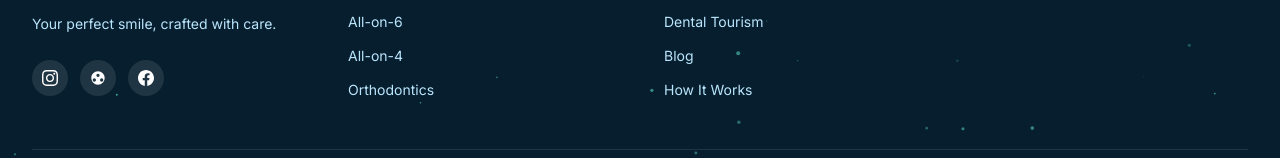
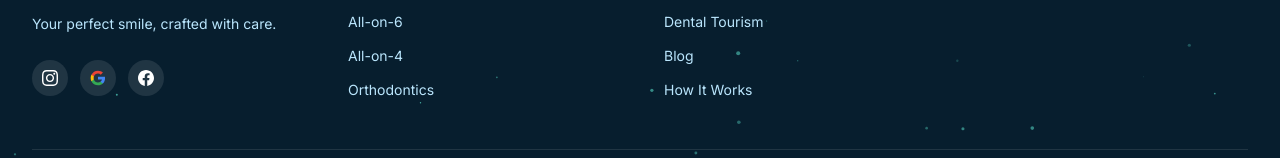
Before and after one commit to ardit2701/dental-albania, a Next.js app: page /en/before-after in a window 1280 px wide. Shown: the part 1261-1419 px from the top of the page. Built offline with nearby package versions, Linux system fonts and the light colour scheme.

Commit message:
Replace TripAdvisor with Google Reviews link in footer

```diff
--- a/src/components/layout/Footer.tsx
+++ b/src/components/layout/Footer.tsx
@@ -55,14 +55,17 @@ export default async function Footer({ locale }: FooterProps) {
                 </svg>
               </a>
               <a
-                href="https://www.tripadvisor.com"
+                href="https://www.google.com/maps/place/Maxillodent.al+by+Arlind+Myftari/@41.3348619,19.8156074,762m/data=!3m2!1e3!4b1!4m6!3m5!1s0x13503195940a8843:0x1fcca5530d50ae8f!8m2!3d41.3348579!4d19.818177!16s%2Fg%2F11z_7xybs_?entry=ttu"
                 target="_blank"
                 rel="noopener noreferrer"
-                className="w-9 h-9 rounded-full bg-white/10 hover:bg-[#00aa6c] flex items-center justify-center transition-colors"
-                aria-label="TripAdvisor"
+                className="w-9 h-9 rounded-full bg-white/10 hover:bg-[#4285F4] flex items-center justify-center transition-colors"
+                aria-label="Google Reviews"
               >
                 <svg className="w-4 h-4" viewBox="0 0 24 24" fill="currentColor">
-                  <path d="M12 2C6.477 2 2 6.477 2 12s4.477 10 10 10 10-4.477 10-10S17.523 2 12 2zm0 3.5a2.5 2.5 0 110 5 2.5 2.5 0 010-5zm-5.5 7a2.5 2.5 0 110 5 2.5 2.5 0 010-5zm11 0a2.5 2.5 0 110 5 2.5 2.5 0 010-5zm-5.5 1.5a1 1 0 100 2 1 1 0 000-2z"/>
+                  <path d="M22.56 12.25c0-.78-.07-1.53-.2-2.25H12v4.26h5.92c-.26 1.37-1.04 2.53-2.21 3.31v2.77h3.57c2.08-1.92 3.28-4.74 3.28-8.09z" fill="#4285F4"/>
+                  <path d="M12 23c2.97 0 5.46-.98 7.28-2.66l-3.57-2.77c-.98.66-2.23 1.06-3.71 1.06-2.86 0-5.29-1.93-6.16-4.53H2.18v2.84C3.99 20.53 7.7 23 12 23z" fill="#34A853"/>
+                  <path d="M5.84 14.09c-.22-.66-.35-1.36-.35-2.09s.13-1.43.35-2.09V7.07H2.18C1.43 8.55 1 10.22 1 12s.43 3.45 1.18 4.93l2.85-2.22.81-.62z" fill="#FBBC05"/>
+                  <path d="M12 5.38c1.62 0 3.06.56 4.21 1.64l3.15-3.15C17.45 2.09 14.97 1 12 1 7.7 1 3.99 3.47 2.18 7.07l3.66 2.84c.87-2.6 3.3-4.53 6.16-4.53z" fill="#EA4335"/>
                 </svg>
               </a>
               <a
```
